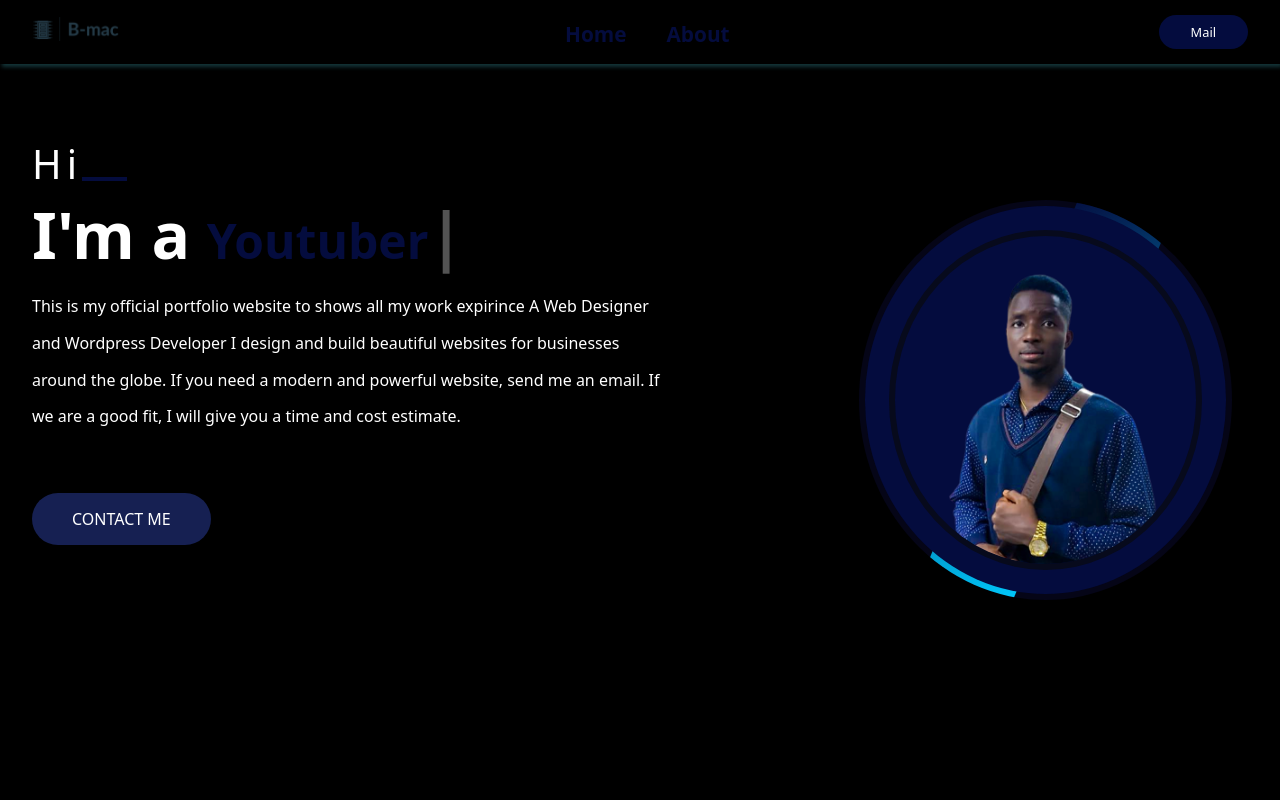
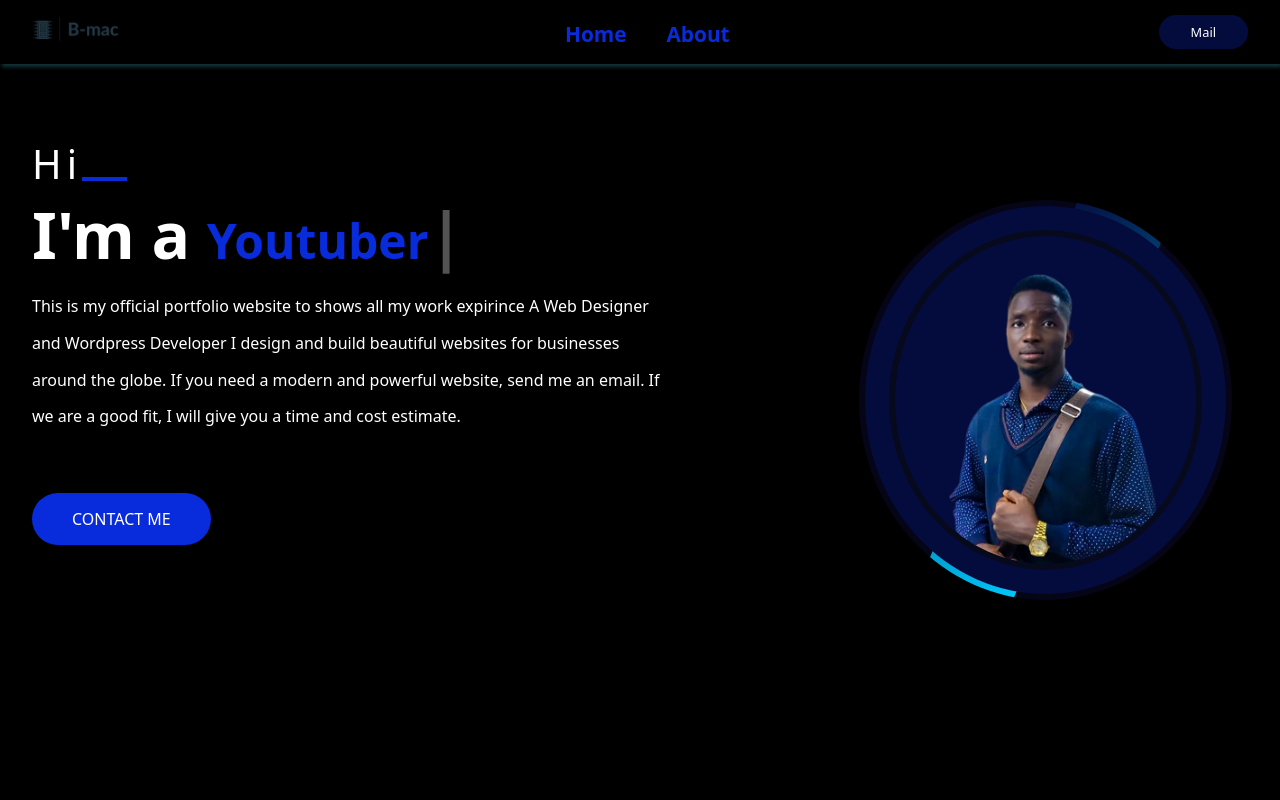
Before and after one commit to 01alex01/alex, a website: page index.html in a window 1280 px wide. Shown: the top 800 px of the page. Drawn offline with nearby package versions, Linux system fonts and the light colour scheme.

Commit message:
new commit

```diff
--- a/sass/abstracts/_variable.scss
+++ b/sass/abstracts/_variable.scss
@@ -9,7 +9,7 @@
 $color-secondary-light: #ffb900;
 $color-secondary-dark: #ff7730;
 
-$color-tertiary-light: #162052;
+$color-tertiary-light: #082bdc;
 $color-tertiary-dark: #5643fa;
 
 $color-primary-text: #fff;
--- a/sass/project/_header.scss
+++ b/sass/project/_header.scss
@@ -131,7 +131,7 @@
                         height: 4px;
                         width: 45px;
                         bottom: 10px;
-                        background-color: #040c3e;
+                        background-color: $color-tertiary-light;
 
                         @include respond (tab-port) {
                             width: 20px;
@@ -147,7 +147,7 @@
                 }
 
                 &-text2 {
-                    color: #040c3e;
+                    color: $color-tertiary-light;
                     font-size: 3rem;
                     display: inline;
 
--- a/sass/project/_navbar.scss
+++ b/sass/project/_navbar.scss
@@ -56,12 +56,12 @@
 
     &--link {
       text-decoration: none;
-      color: #040c3e;
+      color: $color-tertiary-light;
       font-size: 1.3rem;
       font-weight: 700;
 
       &:hover {
-        color: $color-primary-dark;
+        color: $color-tertiary-dark;
       }
     }
   }
```
Also changed, not shown: about.html (+5 -5 lines), css/style.css.
